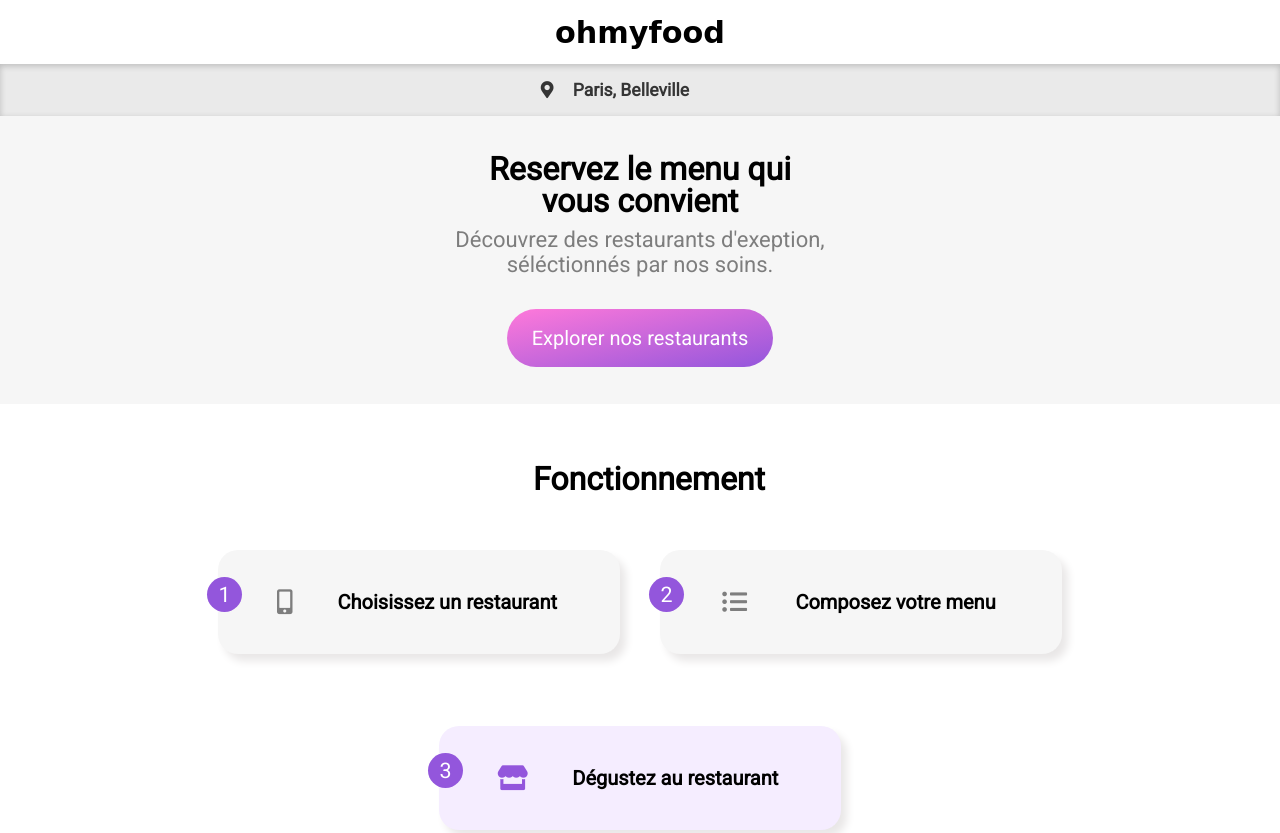
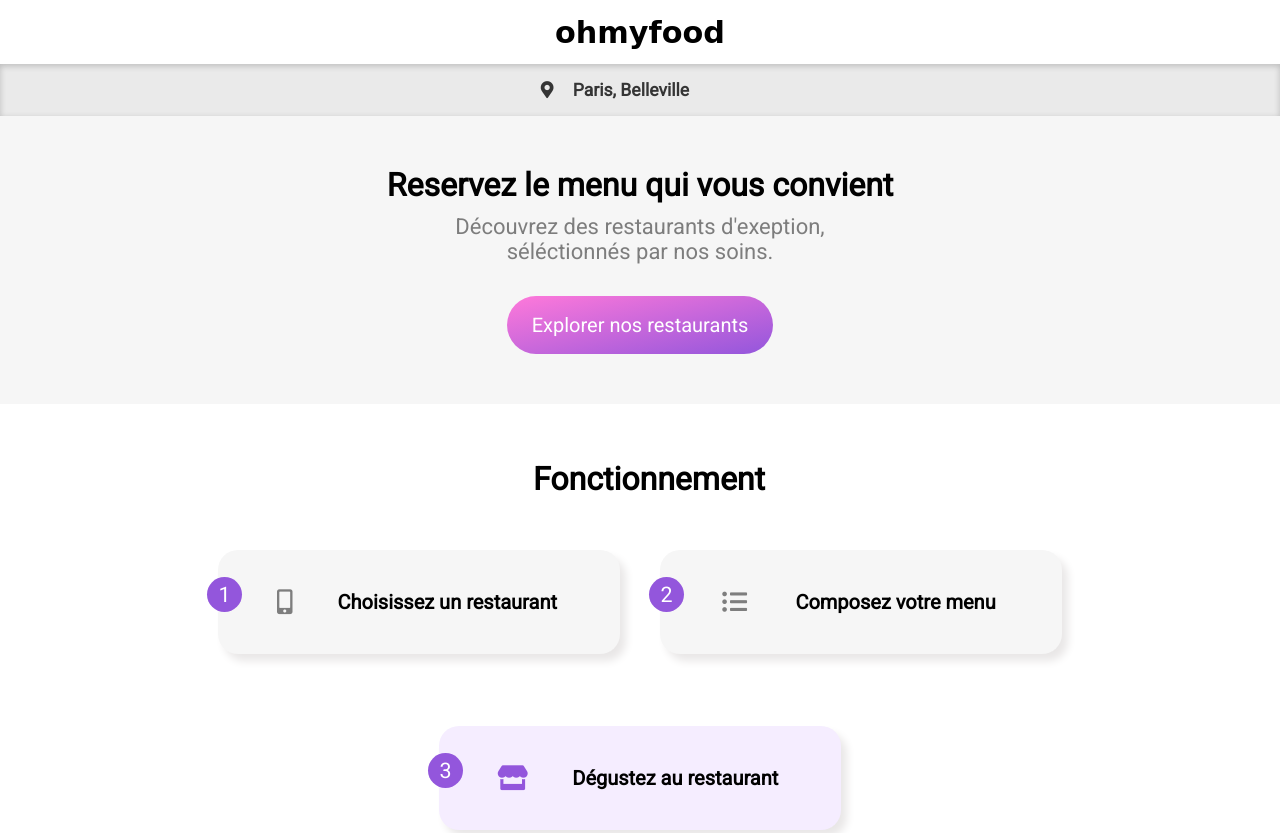
Before and after one commit to Laaguidi/AitLaaguidiYassine_3_03122020, a website: page index.html in a window 1280 px wide. Shown: the top 833 px of the page. Drawn offline with Linux system fonts and the light colour scheme; a web font is replaced by a local one.

Commit message:
titre et paragraph haut de page responsive

```diff
--- a/index.html
+++ b/index.html
@@ -27,8 +27,10 @@
 
             <section class="explore">
                    <h2 class="explore__reservez">Reservez le menu qui <br> <span class="explore__vsconvient">vous convient</span></h2>
+                   <h2 class="explore__reservez__titre__responsive">Reservez le menu qui vous convient</h2>
                    <p>Découvrez des restaurants d'exeption,<br>
                       <span class="explore__selectionne">séléctionnés par nos soins.</span></p>
+                    <!-- <p class="explore__reservez__p__responsive" >Découvrez des restaurants d'exeption, séléctionnés par nos soins.</p> -->
 
                     <a class="explore__btn" href="#">Explorer nos restaurants</a>
             </section>
--- a/scss/pages/_home.scss
+++ b/scss/pages/_home.scss
@@ -41,21 +41,35 @@
 
   .explore__reservez {
     color: black;
-    line-height: 32px;
+    line-height: 30px;
+    @media screen and (min-width: 660px) {
+      display: none;
+    }
+
 
     .explore__vsconvient {
       display: flex;
       justify-content: center;
          }
          @media screen and (min-width: 550px) {
-           font-size: 32px;
+           font-size: 30px;
          }
      }
+     .explore__reservez__titre__responsive {
+      display: none;
+      @media screen and (min-width: 660px) {
+        display: flex;
+        justify-content: center;
+        font-size: 32px;
+      }
+    }
+
 
      p {
         color: #7D7D7D;
         font-size: 1.1em;
         margin-top: 10px;
+
 
         .explore__selectionne {
           display: flex;
@@ -65,6 +79,14 @@
             font-size: 22px;
           }
       }
+      // .explore__reservez__p__responsive {
+      //   display: none;
+      // }
+      // @media screen and (min-width: 660px) {
+      //   display: flex;
+      //   justify-content: center;
+
+      // }
 
         .explore__btn {
           margin-top: 32px;
```
Also changed, not shown: css/style.css, 1 other file.
